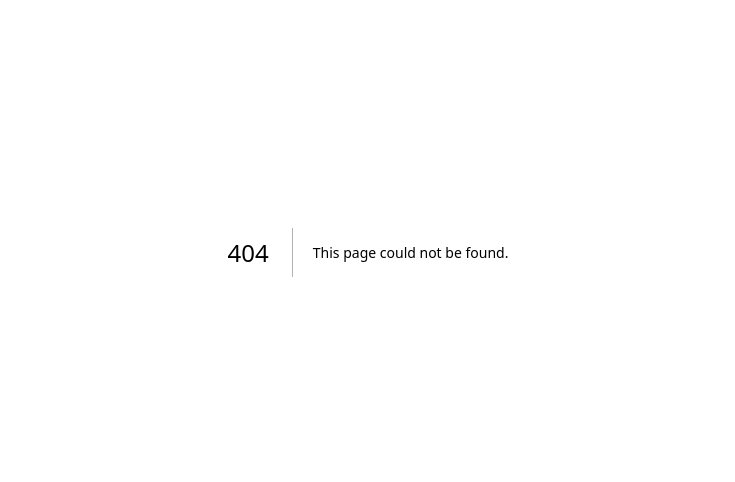
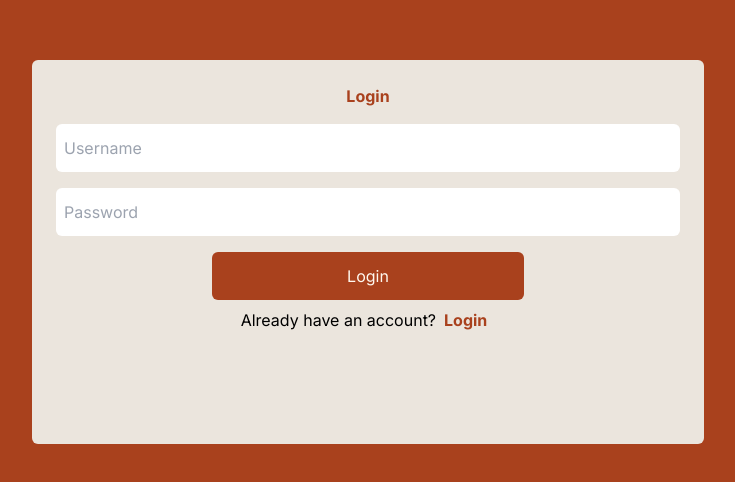
Before and after one commit to rullyfadheli/Grocery-App, a Next.js app: page /login in a window 1280 px wide. Before the commit this address had no page. Shown: the part 148-630 px from the top of the page, without its empty margins (272-1007 px from the left). Built offline with nearby package versions, Linux system fonts and the light colour scheme.

Commit message:
Add login and registration forms with validation and navigation

```diff
--- /dev/null
+++ b/app/components/LoginForm.js
@@ -0,0 +1,80 @@
+"use client";
+
+import Link from "next/link";
+import { useState } from "react";
+
+function LoginForm() {
+  const [username, setUsername] = useState("");
+  const [password, setPassword] = useState("");
+
+  function handleSubmit(e) {
+    e.preventDefault();
+    if (password !== confirmPassword) {
+      alert("Password and confirm password do not match");
+      return;
+    }
+
+    fetch("/api/register", {
+      method: "POST",
+      headers: {
+        "Content-Type": "application/json",
+      },
+      body: JSON.stringify({
+        email,
+        password,
+        username,
+      }),
+    })
+      .then((res) => res.json())
+      .then((data) => {
+        alert(data.message);
+        if (data.message === "Register user success") {
+          window.location.href = "/login";
+        }
+      })
+      .catch((error) => {
+        console.error("Error:", error);
+      });
+  }
+  return (
+    <div>
+      <form className="flex flex-col my-2">
+        <input
+          className="my-2 h-12 rounded-md p-2"
+          type="text"
+          id="username"
+          name="username"
+          placeholder="Username"
+          onChange={(e) => setUsername(e.target.value)}
+        />
+
+        <input
+          className="my-2 h-12 rounded-md p-2"
+          type="password"
+          id="password"
+          name="password"
+          placeholder="Password"
+          onChange={(e) => setPassword(e.target.value)}
+        />
+
+        <div className="flex justify-center mt-2 h-12">
+          <button
+            onClick={handleSubmit}
+            type="submit"
+            className="bg-primary text-secondary w-full max-w-[50%] rounded-md"
+          >
+            Login
+          </button>
+        </div>
+      </form>
+      <div className="flex justify-center mt-2">
+        <span>Already have an account?</span>
+        <Link className="mx-2 font-bold text-primary" href="/login">
+          Login
+        </Link>
+      </div>
+    </div>
+  );
+}
+
+export default LoginForm;
--- a/app/components/RegisterForm.js
+++ b/app/components/RegisterForm.js
@@ -2,6 +2,7 @@
 
 import Link from "next/link";
 import { useState } from "react";
+import { redirect } from "next/navigation";
 
 function RegisterForm() {
   const [email, setEmail] = useState("");
@@ -9,14 +10,11 @@ function RegisterForm() {
   const [password, setPassword] = useState("");
   const [confirmPassword, setConfirmPassword] = useState("");
 
-  function handleSubmit(e) {
+  async function handleSubmit(e) {
     e.preventDefault();
-    if (password !== confirmPassword) {
-      alert("Password and confirm password do not match");
-      return;
-    }
 
-    fetch("/api/register", {
+    try {
+      const response = await fetch("http://localhost:4000/register", {
         method: "POST",
         headers: {
           "Content-Type": "application/json",
@@ -25,18 +23,17 @@ function RegisterForm() {
           email,
           password,
           username,
+          confirmPassword,
         }),
-    })
-      .then((res) => res.json())
-      .then((data) => {
-        alert(data.message);
+      });
+      const data = await response.json();
+      console.log(data);
       if (data.message === "Register user success") {
-          window.location.href = "/login";
+        redirect("/login");
       }
-      })
-      .catch((error) => {
+    } catch (error) {
       console.error("Error:", error);
-      });
+    }
   }
   return (
     <div>
--- /dev/null
+++ b/app/login/page.js
@@ -0,0 +1,14 @@
+import LoginForm from "../components/LoginForm";
+
+function Login() {
+  return (
+    <div className=" w-full h-screen flex items-center justify-center bg-[#A9411D] font-inter">
+      <div className="font-inter min-h-96 max-h-content w-full max-w-2xl bg-[#EBE5DD] p-6 flex-col centerElement rounded-md">
+        <h1 className="text-center font-bold text-primary">Login</h1>
+        <LoginForm />
+      </div>
+    </div>
+  );
+}
+
+export default Login;
--- a/app/register/page.js
+++ b/app/register/page.js
@@ -4,7 +4,7 @@ function RegisterPage() {
   return (
     <div className="h-screen flex items-center justify-center bg-[#A9411D] w-full ">
       <div className="font-inter min-h-96 max-h-content w-full max-w-2xl bg-[#EBE5DD] p-6 flex-col centerElement rounded-md">
-        <h1 className="text-center">Register</h1>
+        <h1 className="text-center font-bold text-primary">Register</h1>
         <RegisterForm />
       </div>
     </div>
```
Lines whose indentation alone changed are shown as unchanged.
